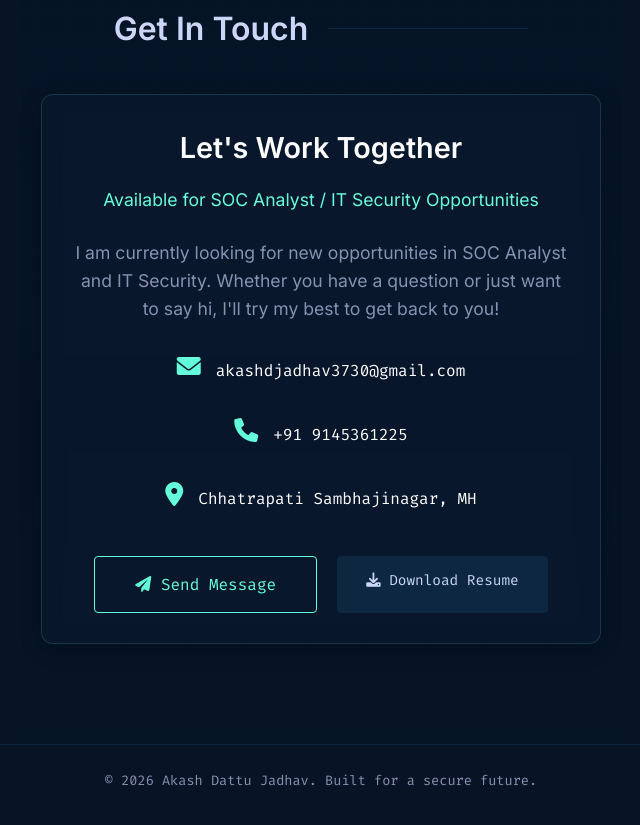
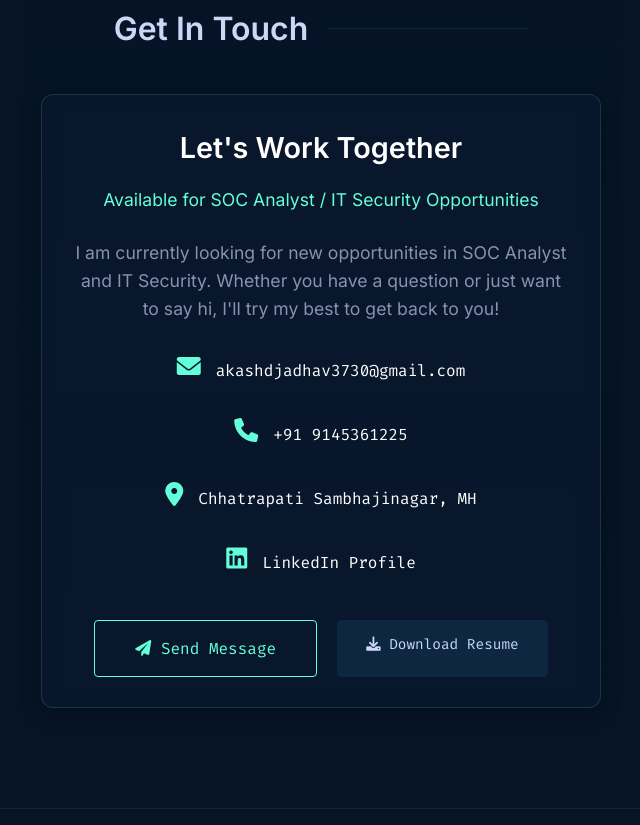
Before and after one commit to akkipatil1225/akashjadhavportfolio, a website: page index.html in a window 1280 px wide. Shown: the part 11163-11988 px from the top of the page, without its empty margins (319-959 px from the left). Drawn offline with Linux system fonts and the light colour scheme.

Commit message:
Add LinkedIn profile link and WhatsApp direct chat in Contact section

```diff
--- a/index.html
+++ b/index.html
@@ -897,11 +897,15 @@
                     </div>
                     <div class="contact-item">
                         <i class="fa-solid fa-phone" style="color: var(--accent); font-size: 1.5rem; margin-bottom: 10px; display: block;"></i>
-                        <a href="tel:+919145361225" style="color: white; text-decoration: none;">+91 9145361225</a>
+                        <a href="https://wa.me/919145361225" target="_blank" rel="noopener noreferrer" style="color: white; text-decoration: none;">+91 9145361225</a>
                     </div>
                     <div class="contact-item">
                         <i class="fa-solid fa-location-dot" style="color: var(--accent); font-size: 1.5rem; margin-bottom: 10px; display: block;"></i>
                         <span style="color: white;">Chhatrapati Sambhajinagar, MH</span>
+                    </div>
+                    <div class="contact-item">
+                        <i class="fa-brands fa-linkedin" style="color: var(--accent); font-size: 1.5rem; margin-bottom: 10px; display: block;"></i>
+                        <a href="https://www.linkedin.com/in/akash-jadhav-a0a717281?utm_source=share_via&amp;utm_content=profile&amp;utm_medium=member_ios" target="_blank" rel="noopener noreferrer" style="color: white; text-decoration: none;">LinkedIn Profile</a>
                     </div>
                 </div>
 
```
